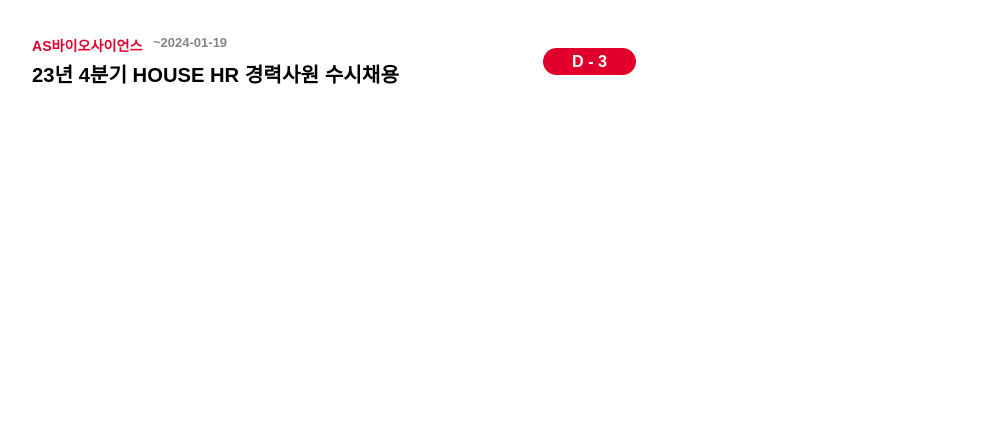
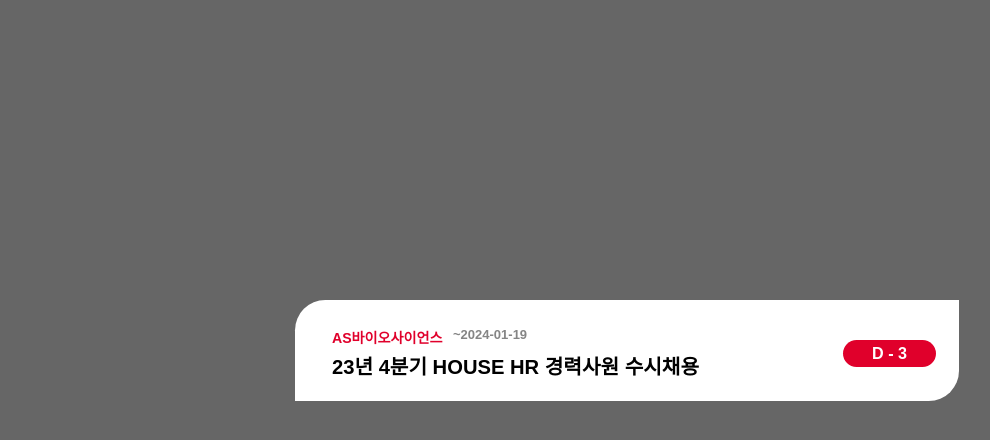
Before and after one commit to chaaeyoung/card, a plain HTML site: page index.html in a window 1280 px wide. Shown: the whole page, without its empty margins (13-1003 px from the left). Drawn offline with Linux system fonts and the light colour scheme.

Commit message:
배경추가

```diff
--- a/css/style.css
+++ b/css/style.css
@@ -1,4 +1,6 @@
 @charset "UTF-8";
+
+body {background-color: #666;}
 
 .card,
 .card * {
@@ -11,6 +13,7 @@
   align-items: flex-start;
   justify-content: flex-start;
   position: relative;
+  margin: 300px;
 }
 .w-box {
   flex-shrink: 0;
```
